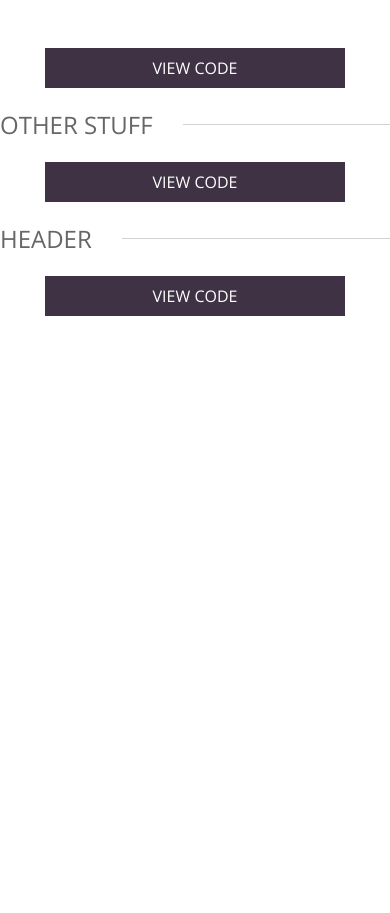
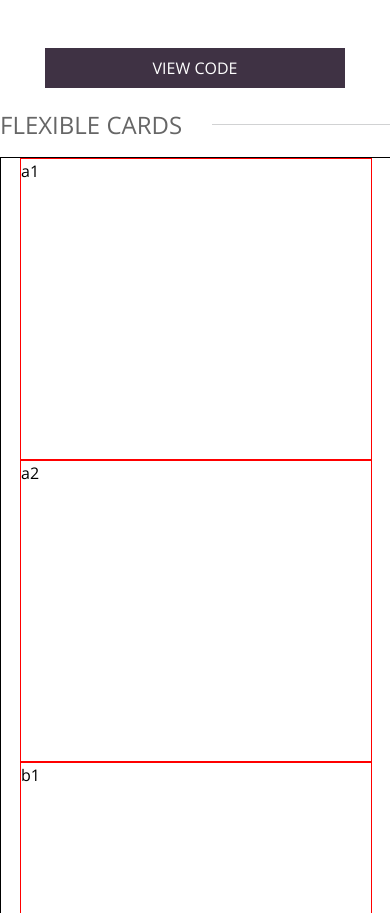
Before and after one commit to etcetera8/Pattrn-Party, a website: page index.html in a window 390 px wide. Shown: the part 930-1843 px from the top of the page. Before the commit the page ends 1271 px from the top, so only its background shows below. Drawn offline with nearby package versions, Linux system fonts and the light colour scheme.

Commit message:
Add structure of part two cards

```diff
--- a/index.html
+++ b/index.html
@@ -10,6 +10,7 @@
       <h1 id="title" class="header-filling">PATTRN <span id="highlight">PARTY</span></h1>
       <h1 id="name" class="header-filling">Parker Lindley</h1>
     </header>
+
     <section>
       <h2>ACCORDIAN TABS</h2>
         <div class="wrapper web">
@@ -152,10 +153,30 @@
             </section>
           </article>
         </div>
-          <button class="view-code-btn">VIEW CODE</button>
-        </section>
+      <button class="view-code-btn">VIEW CODE</button>
+    </section>
+
+
     <section>
-      <h2>OTHER STUFF</h2>
+      <h2>FLEXIBLE CARDS</h2>
+
+      <div id="part-two">
+
+        <div id="row-one" class="row">
+          <div class="row-card a1">a1</div>
+          <div class="row-card a2">a2</div>
+        </div>
+        <div id="row-two" class="row">
+          <div class="row-card b1">b1</div>
+          <div class="row-card b2">b2</div>
+          <div class="row-card b3">b3</div>
+        </div>
+        <div id="row-three" class="row">
+          <div class="row-card c1">c1</div>
+          <div class="row-card c2">c2</div>
+        </div>
+
+      </div>
 
       <button class="view-code-btn">VIEW CODE</button>
     </section>
--- a/styles.scss
+++ b/styles.scss
@@ -208,3 +208,59 @@ article {
     }
   }
 }
+
+#part-two {
+  width: 100%;
+  border: 1px solid black;
+  display: flex;
+  flex-direction: column;
+
+  .row {
+    display: flex;
+          justify-content: center;
+
+  }
+
+  .a1, .c2 {
+    width: 66.6%;
+  }
+
+  .a2,
+  .c1,
+  .b1,
+  .b2,
+  .b3 {
+    width: 33.3%;
+  }
+
+  .row-card {
+    height: 300px;
+    min-width: 200px;
+    border: 1px solid red;
+  }
+}
+
+@media screen and (max-width: 510px) {
+  #part-two {
+    align-items: center;
+
+    .row {
+      flex-direction: column;
+    }
+
+    .row-card {
+      width: 90%;
+      min-width: 350px;
+    }
+
+    .a1,
+    .c2,
+    .a2,
+    .c1,
+    .b1,
+    .b2,
+    .b3 {
+      width: 90%;
+    }
+  }
+}
```
Also changed, not shown: styles.css, 1 other file.
